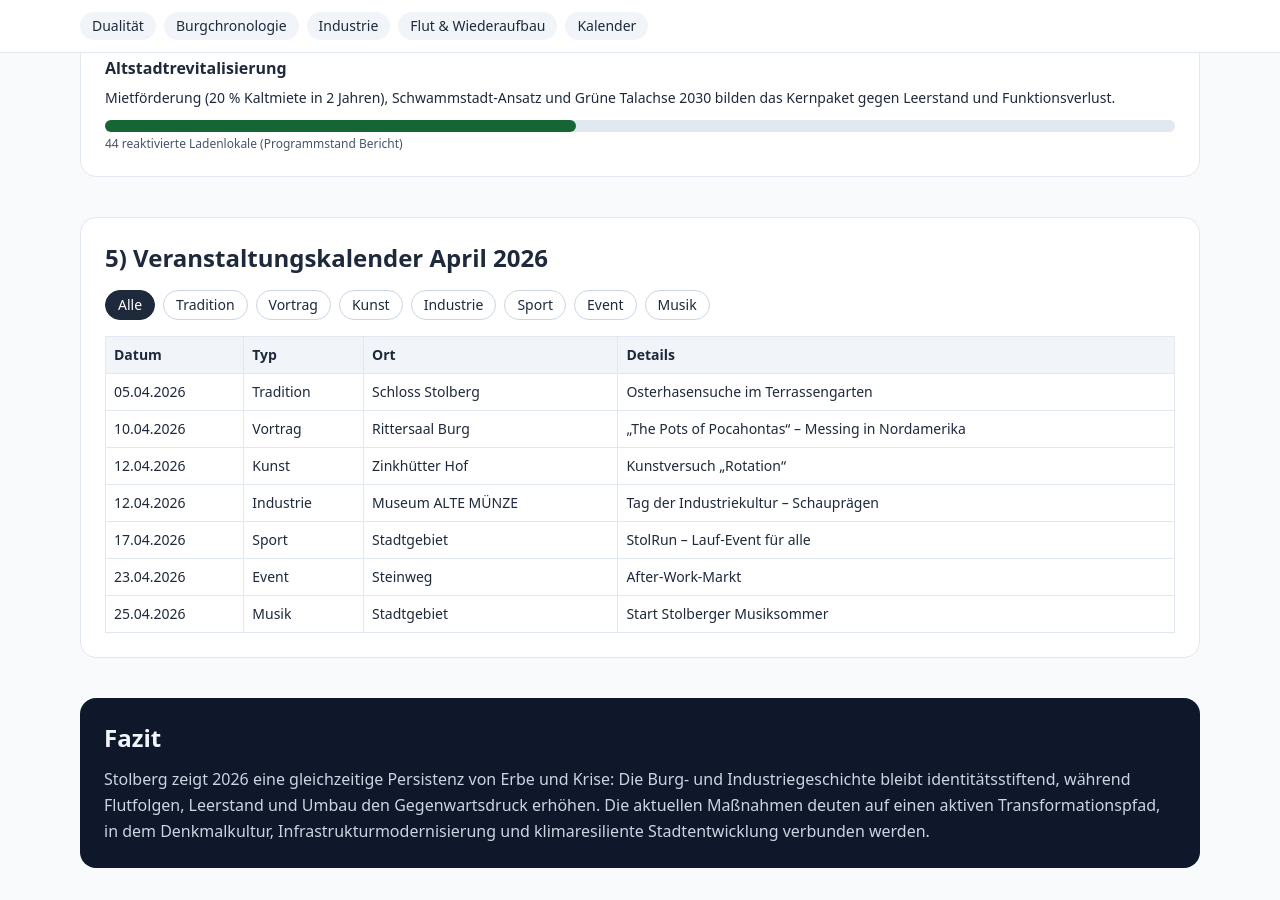
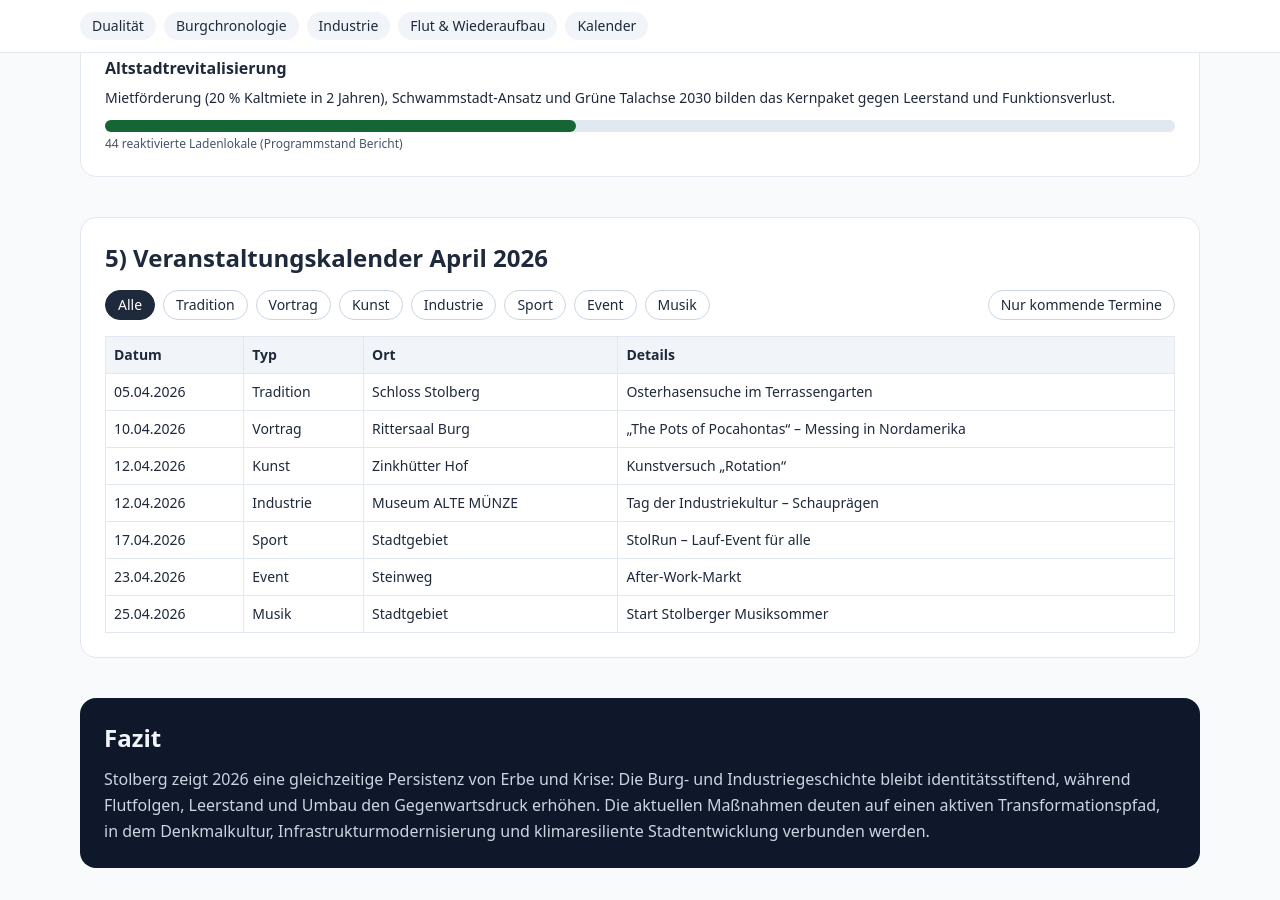
Before and after one commit to cgars/faulmann, a Jekyll site: the page reports/stolberg-industriekultur.html, which Jekyll copies as it is, in a window 1280 px wide and 900 px high, scrolled down 2510 px. Built offline with Jekyll 4.4.1, drawn with Linux system fonts in a browser that asks for light colours; nearby versions of some CDN libraries; part of the change alters nothing that is shown.

Commit message:
Add upcoming-events toggle to Stolberg report calendar
Agent-Logs-Url: https://github.com/cgars/faulmann/sessions/31a79288-ac02-419f-9427-1ceac79fde56

Co-authored-by: cgars <1793176+cgars@users.noreply.github.com>

```diff
--- a/reports/stolberg-industriekultur.html
+++ b/reports/stolberg-industriekultur.html
@@ -139,7 +139,10 @@
 
         <section id="kalender" class="bg-white rounded-2xl border border-slate-200 p-6">
             <h2 class="text-2xl font-semibold mb-4">5) Veranstaltungskalender April 2026</h2>
-            <div id="eventTags" class="flex flex-wrap gap-2 mb-4"></div>
+            <div class="flex flex-wrap items-center justify-between gap-3 mb-4">
+                <div id="eventTags" class="flex flex-wrap gap-2"></div>
+                <button id="upcomingToggle" class="px-3 py-1 rounded-full border border-slate-300 text-sm hover:bg-slate-100">Nur kommende Termine</button>
+            </div>
             <div class="overflow-x-auto">
                 <table class="w-full text-sm border-collapse">
                     <thead>
@@ -307,6 +310,14 @@
         const uniqueTypes = ["Alle", ...new Set(events.map(e => e.type))];
         const eventTags = document.getElementById("eventTags");
         const eventTable = document.getElementById("eventTable");
+        const upcomingToggle = document.getElementById("upcomingToggle");
+        let selectedType = "Alle";
+        let upcomingOnly = false;
+
+        function parseGermanDate(dateString) {
+            const [day, month, year] = dateString.split(".").map(Number);
+            return new Date(year, month - 1, day);
+        }
 
         function renderEventTags(active = "Alle") {
             eventTags.innerHTML = uniqueTypes.map(type => `
@@ -320,8 +331,14 @@
         }
 
         function renderEvents(type = "Alle") {
+            selectedType = type;
             renderEventTags(type);
-            const filtered = type === "Alle" ? events : events.filter(e => e.type === type);
+            const today = new Date();
+            today.setHours(0, 0, 0, 0);
+            let filtered = type === "Alle" ? events : events.filter(e => e.type === type);
+            if (upcomingOnly) {
+                filtered = filtered.filter(e => parseGermanDate(e.date) >= today);
+            }
             eventTable.innerHTML = filtered.map(e => `
                 <tr class="hover:bg-slate-50">
                     <td class="p-2 border border-slate-200">${e.date}</td>
@@ -329,8 +346,15 @@
                     <td class="p-2 border border-slate-200">${e.place}</td>
                     <td class="p-2 border border-slate-200">${e.details}</td>
                 </tr>
-            `).join("");
+            `).join("") || `<tr><td colspan="4" class="p-3 text-center text-slate-500 border border-slate-200">Keine passenden Termine.</td></tr>`;
         }
+        upcomingToggle.addEventListener("click", () => {
+            upcomingOnly = !upcomingOnly;
+            upcomingToggle.classList.toggle("bg-slate-800", upcomingOnly);
+            upcomingToggle.classList.toggle("text-white", upcomingOnly);
+            upcomingToggle.classList.toggle("border-slate-800", upcomingOnly);
+            renderEvents(selectedType);
+        });
         renderEvents();
 
         document.getElementById("finalSummary").textContent =
```
